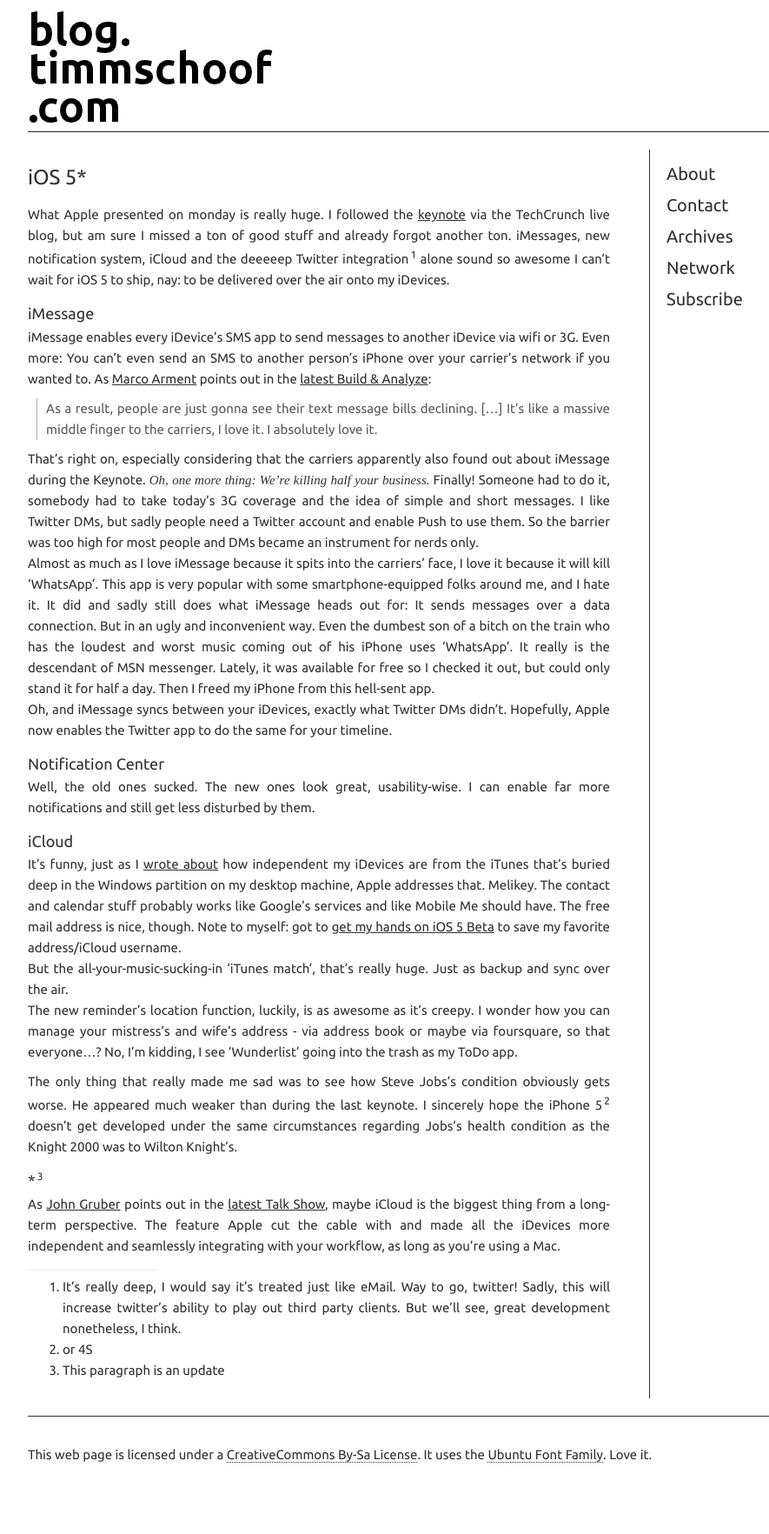
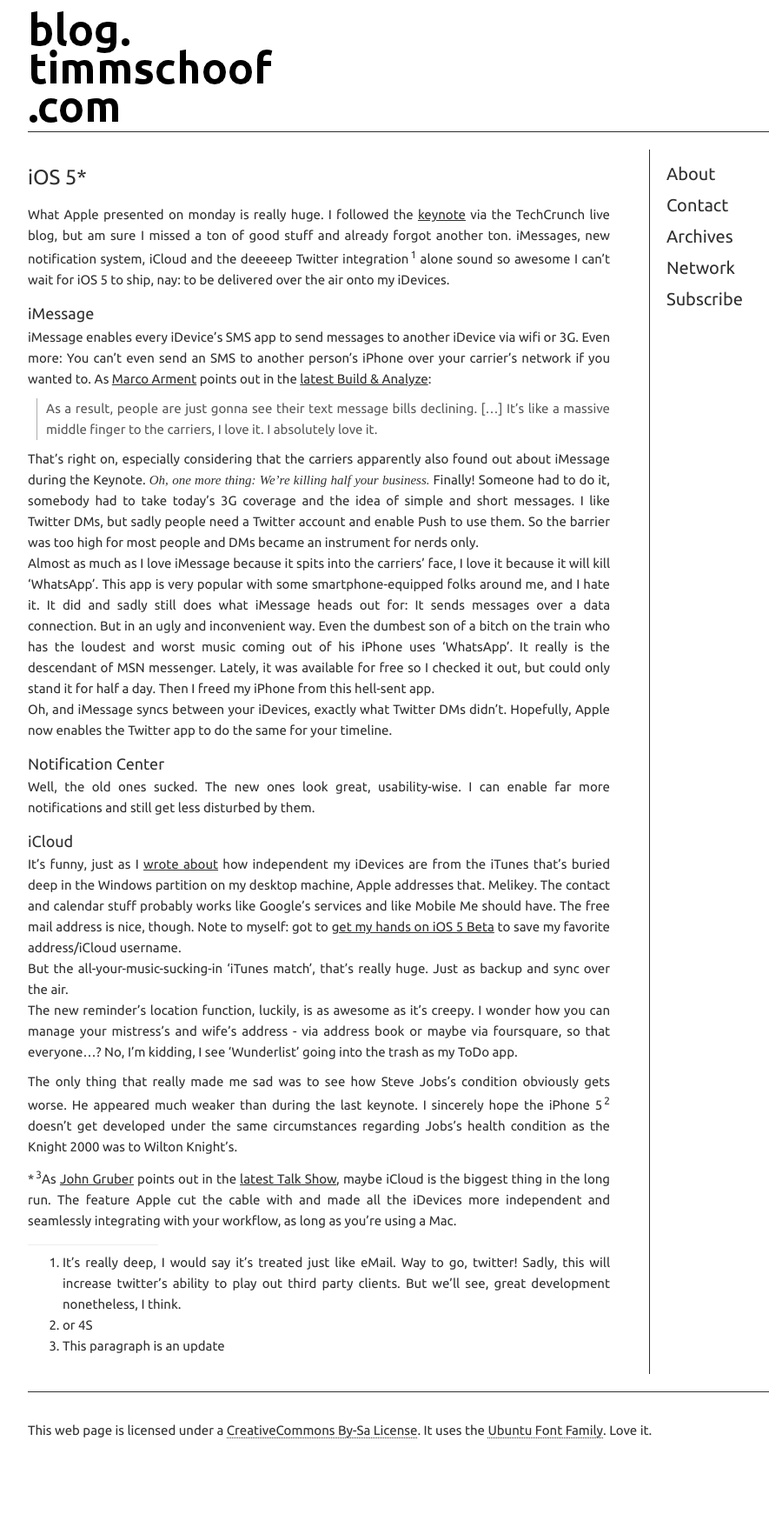
Before and after one commit to tschoof/blog, a Jekyll site: the page built from _posts/2011-06-08-iOS-5.md, in a window 1280 px wide. Shown: the whole page at 87% size, without its empty margins (158-1043 px from the left). Built offline with Jekyll 4.4.1, drawn with Linux system fonts in a browser that asks for light colours; some web fonts are replaced; Markdown is read by kramdown in place of the engine named in the settings; after the commit the page ends 1736 px from its top, so only the background shows below that.

Commit message:
new article

```diff
--- a/_posts/2011-06-08-iOS-5.md
+++ b/_posts/2011-06-08-iOS-5.md
@@ -25,8 +25,7 @@ The new reminder's location function, luckily, is as awesome as it's creepy. I w
 
 The only thing that really made me sad was to see how Steve Jobs's condition obviously gets worse. He appeared much weaker than during the last keynote. I sincerely hope the iPhone 5<sup>2</sup> doesn't get developed under the same circumstances regarding Jobs's health condition as the Knight 2000 was to Wilton Knight's.
 
-### \*<sup>3</sup> ###
-As [John Gruber](http://daringfireball.net/) points out in the [latest Talk Show](http://5by5.tv/talkshow/46), maybe iCloud is the biggest thing from a long-term perspective. The feature Apple cut the cable with and made all the iDevices more independent and seamlessly integrating with your workflow, as long as you're using a Mac.
+\*<sup>3</sup>As [John Gruber](http://daringfireball.net/) points out in the [latest Talk Show](http://5by5.tv/talkshow/46), maybe iCloud is the biggest thing in the long run. The feature Apple cut the cable with and made all the iDevices more independent and seamlessly integrating with your workflow, as long as you're using a Mac.
 
 ---
 1. It's really deep, I would say it's treated just like eMail. Way to go, twitter! Sadly, this will increase twitter's ability to play out third party clients. But we'll see, great development nonetheless, I think.
```
